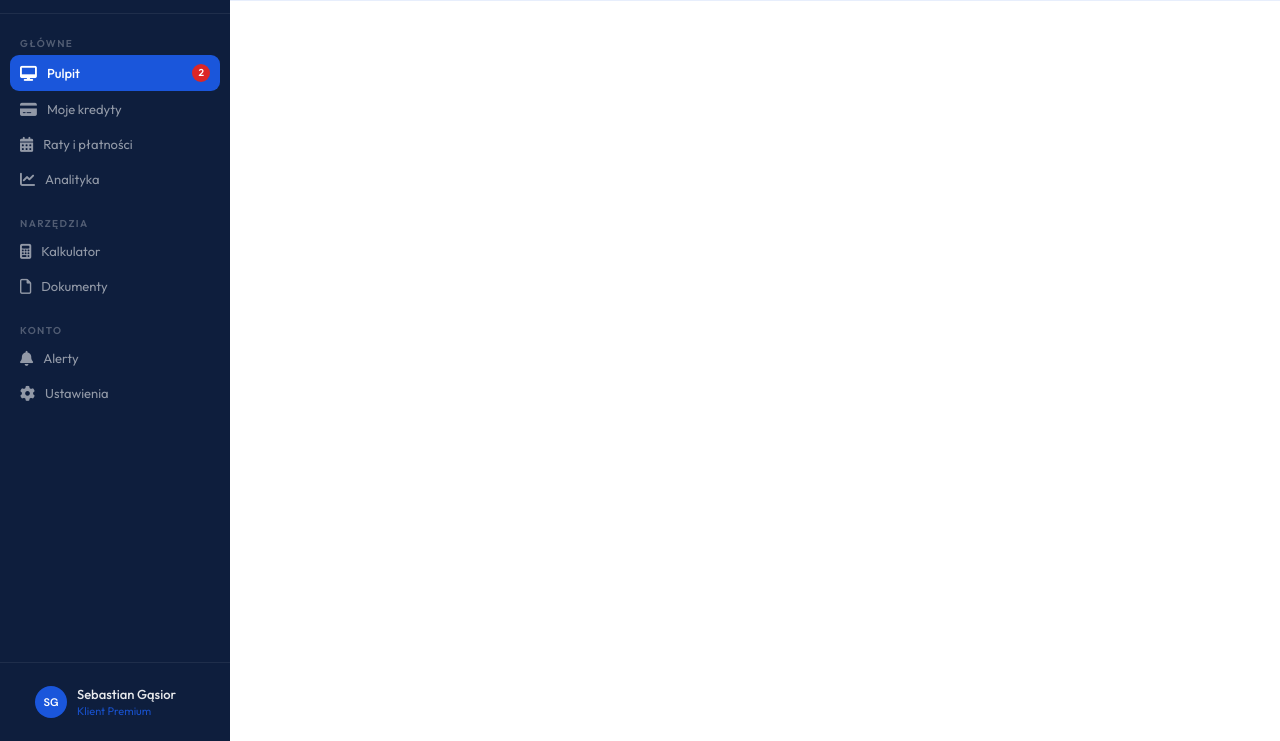
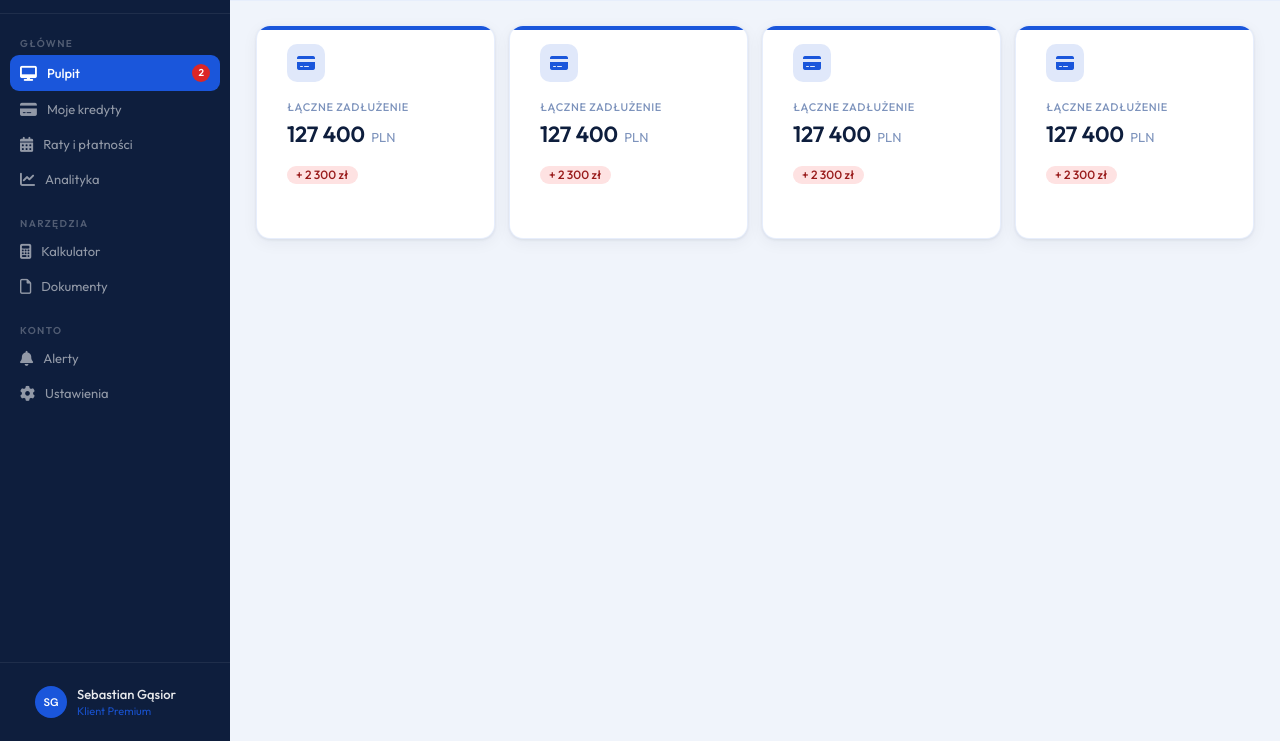
Before and after one commit to SebekGM/smart-credit-manager, a website built with Vite: page index.html in a window 1280 px wide. Shown: the part 59-800 px from the top of the page. Built offline with nearby package versions, Linux system fonts and the light colour scheme.

Commit message:
feat: add cards-main/components

```diff
--- a/index.html
+++ b/index.html
@@ -153,6 +153,110 @@
 
   </aside>
 
+  <main role="main" class="content">
+
+    <section class="content-main cards-main">
+
+      <div class="card card-main">
+        <div class="card-main__topline card-main__topline-blue"></div>
+        <div class="card-main__icon card-main__icon-blue">
+          <i class="fa-solid fa-credit-card"></i>
+        </div>
+        <div class="card-main__amount">
+          <p class="card-main__amount-title">Łączne zadłużenie</p>
+          <p class="card-main__amount-price">127 400 <span class="card-main__amount-price-current">PLN</span></p>
+        </div>
+        <div class="card-main__label">
+          <div class="label label__red label__num">+ 2 300 zł</div>
+        </div>
+        <div class="card-main__chart">
+          <div class="chart-vertical">
+            <span class="chart-vertical-item"></span>
+            <span class="chart-vertical-item"></span>
+            <span class="chart-vertical-item"></span>
+            <span class="chart-vertical-item"></span>
+            <span class="chart-vertical-item"></span>
+            <span class="chart-vertical-item chart-vertical-item__blue"></span>
+          </div>
+        </div>
+      </div>
+
+      <div class="card card-main">
+        <div class="card-main__topline card-main__topline-blue"></div>
+        <div class="card-main__icon card-main__icon-blue">
+          <i class="fa-solid fa-credit-card"></i>
+        </div>
+        <div class="card-main__amount">
+          <h2 class="card-main__amount-title">Łączne zadłużenie</h2>
+          <p class="card-main__amount-price">127 400 <span class="card-main__amount-price-current">PLN</span></p>
+        </div>
+        <div class="card-main__label">
+          <div class="label label__red label__num">+ 2 300 zł</div>
+        </div>
+        <div class="card-main__chart">
+          <div class="chart-vertical">
+            <span class="chart-vertical-item"></span>
+            <span class="chart-vertical-item"></span>
+            <span class="chart-vertical-item"></span>
+            <span class="chart-vertical-item"></span>
+            <span class="chart-vertical-item"></span>
+            <span class="chart-vertical-item chart-vertical-item__blue"></span>
+          </div>
+        </div>
+      </div>
+
+      <div class="card card-main">
+        <div class="card-main__topline card-main__topline-blue"></div>
+        <div class="card-main__icon card-main__icon-blue">
+          <i class="fa-solid fa-credit-card"></i>
+        </div>
+        <div class="card-main__amount">
+          <h2 class="card-main__amount-title">Łączne zadłużenie</h2>
+          <p class="card-main__amount-price">127 400 <span class="card-main__amount-price-current">PLN</span></p>
+        </div>
+        <div class="card-main__label">
+          <div class="label label__red label__num">+ 2 300 zł</div>
+        </div>
+        <div class="card-main__chart">
+          <div class="chart-vertical">
+            <span class="chart-vertical-item"></span>
+            <span class="chart-vertical-item"></span>
+            <span class="chart-vertical-item"></span>
+            <span class="chart-vertical-item"></span>
+            <span class="chart-vertical-item"></span>
+            <span class="chart-vertical-item chart-vertical-item__blue"></span>
+          </div>
+        </div>
+      </div>
+
+      <div class="card card-main">
+        <div class="card-main__topline card-main__topline-blue"></div>
+        <div class="card-main__icon card-main__icon-blue">
+          <i class="fa-solid fa-credit-card"></i>
+        </div>
+        <div class="card-main__amount">
+          <h2 class="card-main__amount-title">Łączne zadłużenie</h2>
+          <p class="card-main__amount-price">127 400 <span class="card-main__amount-price-current">PLN</span></p>
+        </div>
+        <div class="card-main__label">
+          <div class="label label__red label__num">+ 2 300 zł</div>
+        </div>
+        <div class="card-main__chart">
+          <div class="chart-vertical">
+            <span class="chart-vertical-item"></span>
+            <span class="chart-vertical-item"></span>
+            <span class="chart-vertical-item"></span>
+            <span class="chart-vertical-item"></span>
+            <span class="chart-vertical-item"></span>
+            <span class="chart-vertical-item chart-vertical-item__blue"></span>
+          </div>
+        </div>
+      </div>
+
+    </section>
+
+  </main>
+
   <!-- BOTTOM NAVBAR -->
   <section class="bottomnav">
 
@@ -196,6 +300,9 @@
 
   </section>
 
+
+  <!-- ========================== MODALS ========================== -->
+
   <script type="module" src="./src/scripts/main.js"></script>
   <script type="module" src="./src/scripts/mobile_sidebar.js"></script>
 </body>
--- a/src/style/abstract/_mixins.scss
+++ b/src/style/abstract/_mixins.scss
@@ -85,12 +85,13 @@
     background-color: color.$bg-primary;
     border: 1px solid color.$border-primary;
     border-radius: 14px;
-    box-shadow: size.$shadow-primary-size color.$shadow-primary
+    box-shadow: size.$shadow-primary-size color.$shadow-primary,
                 size.$shadow-secondary-size color.$shadow-secondary;
     transition: size.$transition-card;
     padding: size.$padding-card-main;
     overflow: hidden;
     position: relative;
+    z-index: 50;
 }
 
 @mixin card-statistics {
@@ -102,27 +103,6 @@
                 size.$shadow-secondary-size color.$shadow-secondary;
     overflow: hidden;
     position: relative;
-}
-
-// Topbar
-@mixin topbar {
-    height: size.$topbar-size;
-    background-color: color.$bg-primary;
-    display: flex;
-    align-items: center;
-    gap: size.$gap-topbar;
-}
-
-// Bottombar - only for mobile
-@mixin bottombar {
-    background-color: color.$bg-primary;
-    display: block;
-    position: fixed;
-    bottom: 0;
-    left: 0;
-    right: 0;
-    height: 64px;
-    z-index: 90;
 }
 
 // MEDIA QUERIES
--- a/src/style/abstract/variables/_colors.scss
+++ b/src/style/abstract/variables/_colors.scss
@@ -68,7 +68,7 @@ $dot-red: #991B1B;
 $dot-orange: #92400E;
 $dot-green: #065F46;
 
-// Accent lines
+// Toplines
 $line-red: #991B1B;
 $line-orange: #92400E;
 $line-green: #065F46;
--- a/src/style/abstract/variables/_sizes.scss
+++ b/src/style/abstract/variables/_sizes.scss
@@ -1,5 +1,5 @@
 // Paddings
-$padding-card-main: 18px;
+$padding-card-main: 18px 18px 18px 30px;
 $padding-card-stat: 18px 20px;
 
 $padding-card-stat-item: 9px 0;
--- a/src/style/abstract/variables/_text.scss
+++ b/src/style/abstract/variables/_text.scss
@@ -21,8 +21,8 @@ $nav-bot-client: 11px;
 $nav-bot-initials: 11px;
 
 // Amounts
-$amount-main-mobile: .875rem; // 14px
-$amount-main-desktop: 1rem; // 16px
+$amount-main-mobile: 1.25rem; // 14px
+$amount-main-desktop: 1.375rem; // 16px
 
 $amount-large: 13px;
 $amount-medium: 12px;
@@ -38,5 +38,5 @@ $chart-vertical-title: 10px;
 $chart-horizontal-title: 12px;
 
 // Labels
-$label-num: 11px;
-$label-txt: 10px;
+$label-num: 12px;
+$label-txt: 11px;
--- a/src/style/base/_globals.scss
+++ b/src/style/base/_globals.scss
@@ -3,6 +3,7 @@
 html {
     font-family: typo.$font-family-primary;
     font-weight: typo.$font-weight-light;
+    scroll-behavior: smooth;
 }
 
 body {
--- a/src/style/components/_cards.scss
+++ b/src/style/components/_cards.scss
@@ -0,0 +1,105 @@
+@use '../abstract/variables/colors' as color;
+@use '../abstract/variables/sizes' as size;
+@use '../abstract/variables/text' as txt;
+@use '../base/typography' as typo;
+@use '../abstract/mixins' as *;
+
+// Grid and Flexbox to group of cards
+.cards {
+    &-main {
+        display: grid;
+        grid-template-columns: 1fr;
+        gap: 14px;
+
+        @include respond-to(size.$bp-tablet) {
+            grid-template-columns: 1fr 1fr;
+        }
+
+        @include respond-to(size.$bp-laptop) {
+            grid-template-columns: 1fr 1fr 1fr 1fr;
+        }
+    }
+}
+
+
+// single card
+.card {
+
+    &-main {
+        @include card-main;
+        padding: size.$padding-card-main;
+
+        &:hover {
+            box-shadow: size.$shadow-hover-size color.$shadow-hover;
+            transform: translateY(-2px);
+        }
+
+        &__topline {
+            position: absolute;
+            left: 0;
+            right: 0;
+            top: 0;
+            height: 4px;
+            z-index: 51;
+            border-radius: 14px 14px 0 0;
+
+            &-blue {
+                background-color: color.$line-blue;
+            }
+        }
+
+        &__icon {
+            width: 38px;
+            height: 38px;
+            border-radius: 10px;
+            display: flex;
+            align-items: center;
+            justify-content: center;
+            margin-bottom: 20px;
+
+            &-blue {
+                background-color: color.$icon-bg-blue;
+                color: color.$icon-txt-blue;
+            }
+        }
+
+        &__amount {
+            margin-bottom: 20px;
+
+            &-title {
+                text-transform: uppercase;
+                color: color.$txt-secondary;
+                font-size: 11px;
+                letter-spacing: .6px;
+                margin-bottom: 10px;
+                font-weight: typo.$font-weight-medium;
+            }
+
+            &-price {
+                font-size: txt.$amount-main-mobile;
+                font-weight: typo.$font-weight-strong;
+                line-height: 1;
+                color: color.$bg-teriatry;
+
+                @include respond-to(size.$bp-desktop) {
+                    font-size: txt.$amount-main-desktop;
+                }
+
+                &-current {
+                    font-size: 13px;
+                    font-weight: typo.$font-weight-light;
+                    color: color.$txt-secondary;
+                    margin-left: 2px;
+                }
+            }
+        }
+
+        &__chart {
+            display: flex;
+            align-items: flex-end;
+            gap: 3px;
+            height: 26px;
+            margin-top: 10px;
+        }
+    }
+}
--- a/src/style/components/_components.scss
+++ b/src/style/components/_components.scss
@@ -11,3 +11,5 @@
 @forward './overlays';
 @forward './topbar';
 @forward './bottomnav';
+@forward './content';
+@forward './labels'
--- /dev/null
+++ b/src/style/components/_content.scss
@@ -0,0 +1,21 @@
+@use '../abstract/variables/colors' as color;
+@use '../abstract/variables/sizes' as size;
+@use '../abstract/variables/text' as txt;
+@use '../base/typography' as typo;
+@use '../abstract/mixins' as *;
+
+.content {
+    position: absolute;
+    left: 0;
+    top: size.$topbar-size;
+    background-color: color.$bg-secondary;
+    padding: 24px 26px;
+    right: 0;
+    overflow-y: auto;
+    height: calc(100vh - size.$topbar-size - size.$bottomnav-size);
+
+    @include respond-to(size.$bp-laptop) {
+        left: size.$navbar-size;
+        height: calc(100vh - size.$topbar-size);
+    }
+}
--- /dev/null
+++ b/src/style/components/_labels.scss
@@ -0,0 +1,29 @@
+@use '../abstract/variables/colors' as color;
+@use '../abstract/variables/sizes' as size;
+@use '../abstract/variables/text' as txt;
+@use '../base/typography' as typo;
+@use '../abstract/mixins' as *;
+
+.label {
+    display: inline-flex;
+    align-items: center;
+    justify-content: center;
+    gap: 3px;
+    font-weight: typo.$font-weight-medium;
+    border-radius: 99px;
+
+    &__num {
+        font-size: txt.$label-num;
+        padding: size.$padding-label-num;
+    }
+
+    &__blue {
+        color: color.$label-txt-blue;
+        background-color: color.$label-bg-blue;
+    }
+
+    &__red {
+        color: color.$label-txt-red;
+        background-color: color.$label-bg-red;
+    }
+}
```
